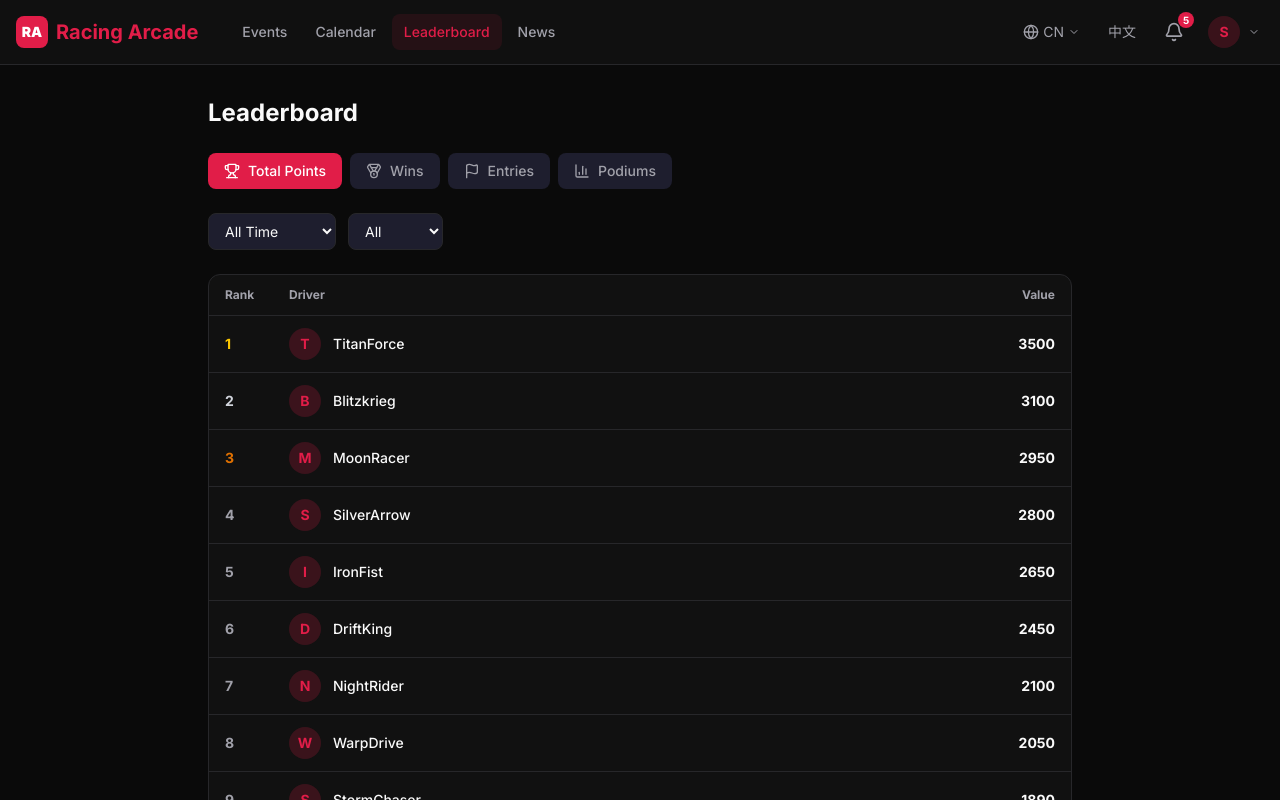
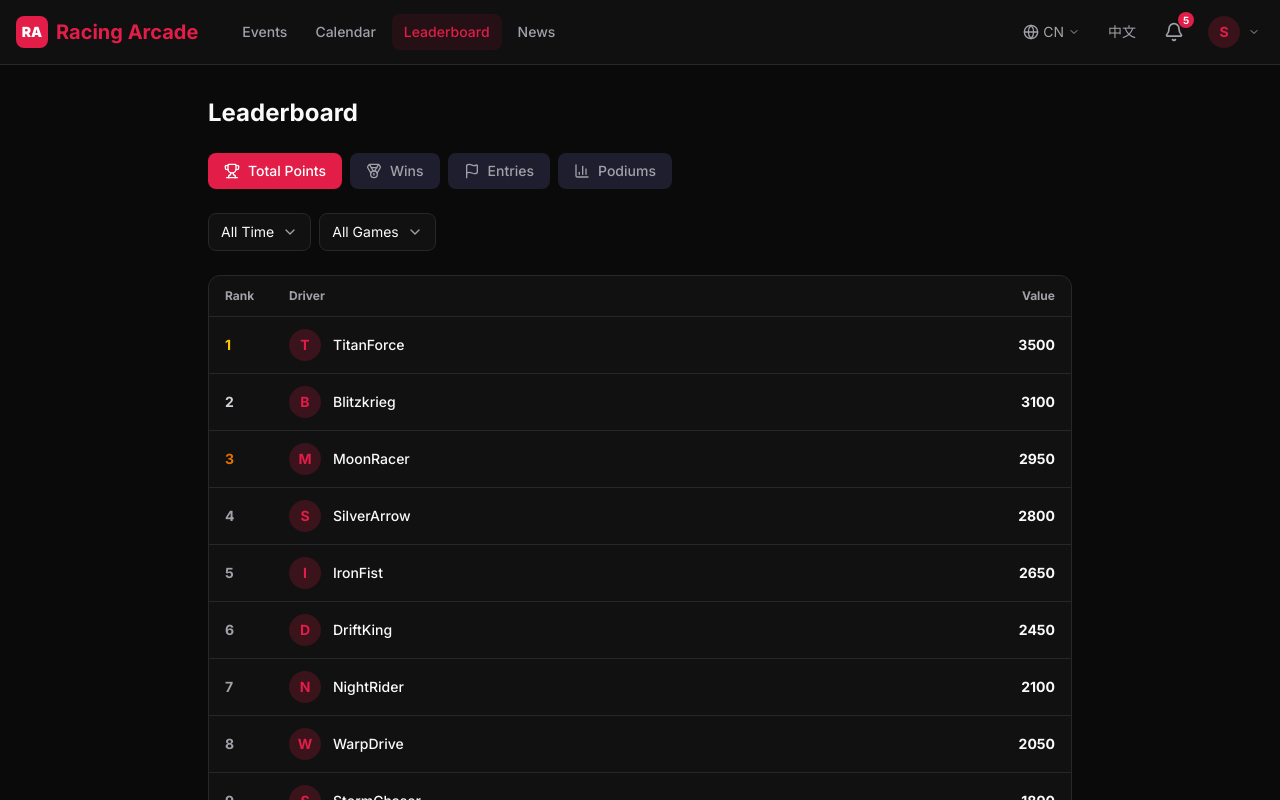
Before and after one commit to SagaLinZP/Racing-Arcade, a React (Vite) app in the folder prototype/: page /leaderboard in a window 1280 px wide. Shown: the top 800 px of the page. Built offline with nearby package versions, Linux system fonts and the light colour scheme.

Commit message:
feat: update event detail and leaderboard pages; implement dynamic registration times and replace select elements with Dropdown component

```diff
--- /dev/null
+++ b/prototype/src/components/Dropdown.tsx
@@ -0,0 +1,56 @@
+import { useState, useRef, useEffect } from 'react'
+import { ChevronDown } from 'lucide-react'
+import { cn } from '@/lib/utils'
+
+export function Dropdown({
+  value,
+  onChange,
+  options,
+  className,
+}: {
+  value: string
+  onChange: (v: string) => void
+  options: { value: string; label: string }[]
+  className?: string
+}) {
+  const [open, setOpen] = useState(false)
+  const ref = useRef<HTMLDivElement>(null)
+  const selected = options.find(o => o.value === value)
+
+  useEffect(() => {
+    if (!open) return
+    const handler = (e: MouseEvent) => {
+      if (ref.current && !ref.current.contains(e.target as Node)) setOpen(false)
+    }
+    document.addEventListener('mousedown', handler)
+    return () => document.removeEventListener('mousedown', handler)
+  }, [open])
+
+  return (
+    <div className={cn('relative', className)} ref={ref}>
+      <button
+        onClick={() => setOpen(!open)}
+        className="flex items-center justify-between gap-2 rounded-lg border border-border bg-card pl-3 pr-3 py-2 text-sm text-foreground focus:outline-none focus:ring-2 focus:ring-primary/50 cursor-pointer hover:bg-accent transition-colors"
+      >
+        <span className="truncate">{selected?.label}</span>
+        <ChevronDown className={cn('w-4 h-4 text-muted-foreground shrink-0 transition-transform', open && 'rotate-180')} />
+      </button>
+      {open && (
+        <div className="absolute z-20 mt-1 w-full rounded-lg border border-border bg-card shadow-xl shadow-black/40 py-1 max-h-64 overflow-y-auto">
+          {options.map(opt => (
+            <button
+              key={opt.value}
+              onClick={() => { onChange(opt.value); setOpen(false) }}
+              className={cn(
+                'w-full text-left px-3 py-2 text-sm transition-colors',
+                value === opt.value ? 'bg-primary/10 text-primary' : 'text-foreground hover:bg-accent'
+              )}
+            >
+              {opt.label}
+            </button>
+          ))}
+        </div>
+      )}
+    </div>
+  )
+}
--- a/prototype/src/i18n/en.ts
+++ b/prototype/src/i18n/en.ts
@@ -89,6 +89,7 @@ export const en = {
       region: 'Region',
       timeRange: 'Time Range',
       all: 'All',
+      allGames: 'All Games',
       standalone: 'Standalone Events',
       championship: 'Championships',
       registrationOpen: 'Registration Open',
@@ -161,6 +162,9 @@ export const en = {
     conditions: 'Entry Requirements',
     vod: 'Watch Live Replay',
     announcements: 'Announcements',
+    registrationOpenTime: 'Registration Opens',
+    registrationCloseTime: 'Registration Deadline',
+    raceTime: 'Race',
     statusNames: {
       Draft: 'Draft',
       Upcoming: 'Upcoming',
--- a/prototype/src/i18n/zh.ts
+++ b/prototype/src/i18n/zh.ts
@@ -89,6 +89,7 @@ export const zh = {
       region: '区域',
       timeRange: '时间范围',
       all: '全部',
+      allGames: '全部游戏',
       standalone: '独立赛事',
       championship: '锦标赛',
       registrationOpen: '报名中',
@@ -161,6 +162,9 @@ export const zh = {
     conditions: '准入条件',
     vod: '观看直播回放',
     announcements: '赛事公告',
+    registrationOpenTime: '报名开放',
+    registrationCloseTime: '报名截止',
+    raceTime: '比赛时间',
     statusNames: {
       Draft: '草稿',
       Upcoming: '未来',
--- a/prototype/src/pages/EventDetailPage.tsx
+++ b/prototype/src/pages/EventDetailPage.tsx
@@ -410,19 +410,23 @@ export function EventDetailPage() {
 
             {/* Important Dates */}
             <div className="mt-4 pt-4 border-t border-border space-y-2 text-xs text-muted-foreground">
+              {status !== 'Upcoming' && (
+                <>
                   <div className="flex justify-between">
-                <span>{t('eventDetail.registration')}</span>
+                    <span>{t('eventDetail.registrationOpenTime')}</span>
                     <span>{lang === 'zh' ? '发布即开放' : 'Open on publish'}</span>
                   </div>
                   <div className="flex justify-between">
-                <span>Deadline</span>
+                    <span>{t('eventDetail.registrationCloseTime')}</span>
                     <span>{formatDateTime(event.registrationCloseAt)}</span>
                   </div>
+                </>
+              )}
               <div className="flex justify-between">
-                <span>Race</span>
+                <span>{t('eventDetail.raceTime')}</span>
                 <span>{formatDateTime(event.eventStartTime)}</span>
               </div>
-              {event.cancelRegistrationDeadline && (
+              {event.cancelRegistrationDeadline && status !== 'Upcoming' && (
                 <div className="flex justify-between">
                   <span>{t('eventDetail.cancelRegistrationRule')}</span>
                   <span>{formatDateTime(event.cancelRegistrationDeadline)}</span>
--- a/prototype/src/pages/LeaderboardPage.tsx
+++ b/prototype/src/pages/LeaderboardPage.tsx
@@ -4,6 +4,7 @@ import { useTranslation } from 'react-i18next'
 import { useApp } from '@/hooks/useAppStore'
 import { drivers } from '@/data/drivers'
 import { cn } from '@/lib/utils'
+import { Dropdown } from '@/components/Dropdown'
 import { Trophy, Medal, Flag, BarChart3 } from 'lucide-react'
 
 type TabType = 'points' | 'wins' | 'entries' | 'podiums'
@@ -59,15 +60,23 @@ export function LeaderboardPage() {
         ))}
       </div>
 
-      <div className="flex gap-3 mb-6">
-        <select value={timeFilter} onChange={e => setTimeFilter(e.target.value)} className="px-3 py-2 bg-accent border border-border rounded-lg text-sm">
-          <option value="allTime">{t('leaderboard.allTime')}</option>
-          <option value="season">{t('leaderboard.season')}</option>
-        </select>
-        <select value={gameFilter} onChange={e => setGameFilter(e.target.value)} className="px-3 py-2 bg-accent border border-border rounded-lg text-sm">
-          <option value="all">{t('events.filters.all')}</option>
-          {gameOptions.map(g => <option key={g} value={g}>{g}</option>)}
-        </select>
+      <div className="flex items-center gap-2 mb-6">
+        <Dropdown
+          value={timeFilter}
+          onChange={setTimeFilter}
+          options={[
+            { value: 'allTime', label: t('leaderboard.allTime') },
+            { value: 'season', label: t('leaderboard.season') },
+          ]}
+        />
+        <Dropdown
+          value={gameFilter}
+          onChange={setGameFilter}
+          options={[
+            { value: 'all', label: t('events.filters.allGames') },
+            ...gameOptions.map(g => ({ value: g, label: g })),
+          ]}
+        />
       </div>
 
       <div className="bg-card border border-border rounded-xl overflow-hidden">
```
Also changed, not shown: 1 other file (tests, documents, lock files or other folders). Lines whose indentation alone changed are shown as unchanged.
